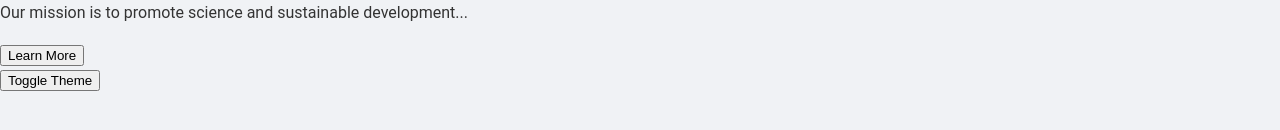
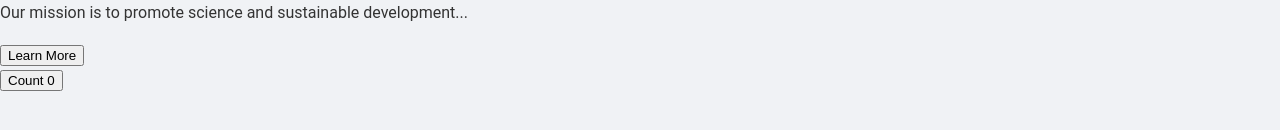
Before and after one commit to IsmailOulladi/site1, a React (Create React App) app: page / in a window 1280 px wide. Shown: the part 266-396 px from the top of the page. Built offline with nearby package versions, Linux system fonts and the light colour scheme.

Commit message:
fetching

```diff
--- a/src/components/Contact.js
+++ b/src/components/Contact.js
@@ -1,14 +1,27 @@
-import React from 'react';
+import React, { useState} from 'react';
+import '../App.css';
 
-const Contact = () => {
-  return (
-    <div className="container">
-      <h2>Contact Us</h2>
-      <p>
-      This is contact US page
-      </p>
-    </div>
-  );
-};
+function Contact() {
+  const [users, setUsers] = useState([]);
+
+
+    fetch('https://hackathoran-2024-backend.onrender.com/api/users')
+      .then(response => response.json())
+      .then(data => setUsers(() => data.content))
+      .catch(console.log("Erreur fetching"));
+console.log(users);
+
+return (
+  <>
+  {users.map(user => <p> {user.name}
+                        {user.age}
+                        {user.phone}</p>)}
+                        </>
+)
+
+
+
+
+}
 
 export default Contact;
--- a/src/components/Home.js
+++ b/src/components/Home.js
@@ -1,14 +1,13 @@
 // src/components/Home.js
-import React, { useContext } from 'react';
-import { ThemeContext } from '../contexts/ThemeContext';
+import React, { useState } from 'react';
 import { Link } from 'react-router-dom';
 import '../App.css';
 
 function Home() {
-  const { theme, setTheme } = useContext(ThemeContext);
+  const [ count , setCount] = useState(0);
 
   return (
-    <div className={`home-container ${theme}`}>
+    <div className={`home-container`}>
       <div className="home-content">
         <h1 className="page-title">Welcome to the National Association of Sciences and Sustainable Development</h1>
         <p>Our mission is to promote science and sustainable development...</p>
@@ -16,8 +15,8 @@ function Home() {
           <button className="btn-primary">Learn More</button>
         </Link>
         <div>
-          <button onClick={() => setTheme(theme === 'light' ? 'dark' : 'light')}>
-            Toggle Theme
+          <button onClick={() => setCount(count + 1)}>
+            Count {count}
           </button>
         </div>
       </div>
--- a/src/index.js
+++ b/src/index.js
@@ -3,13 +3,9 @@ import React from 'react';
 import ReactDOM from 'react-dom';
 import './index.css';
 import App from './App';
-import { ThemeProvider } from './contexts/ThemeContext';
-
 ReactDOM.render(
   <React.StrictMode>
-    <ThemeProvider>
       <App />
-    </ThemeProvider>
   </React.StrictMode>,
   document.getElementById('root')
 );
```
